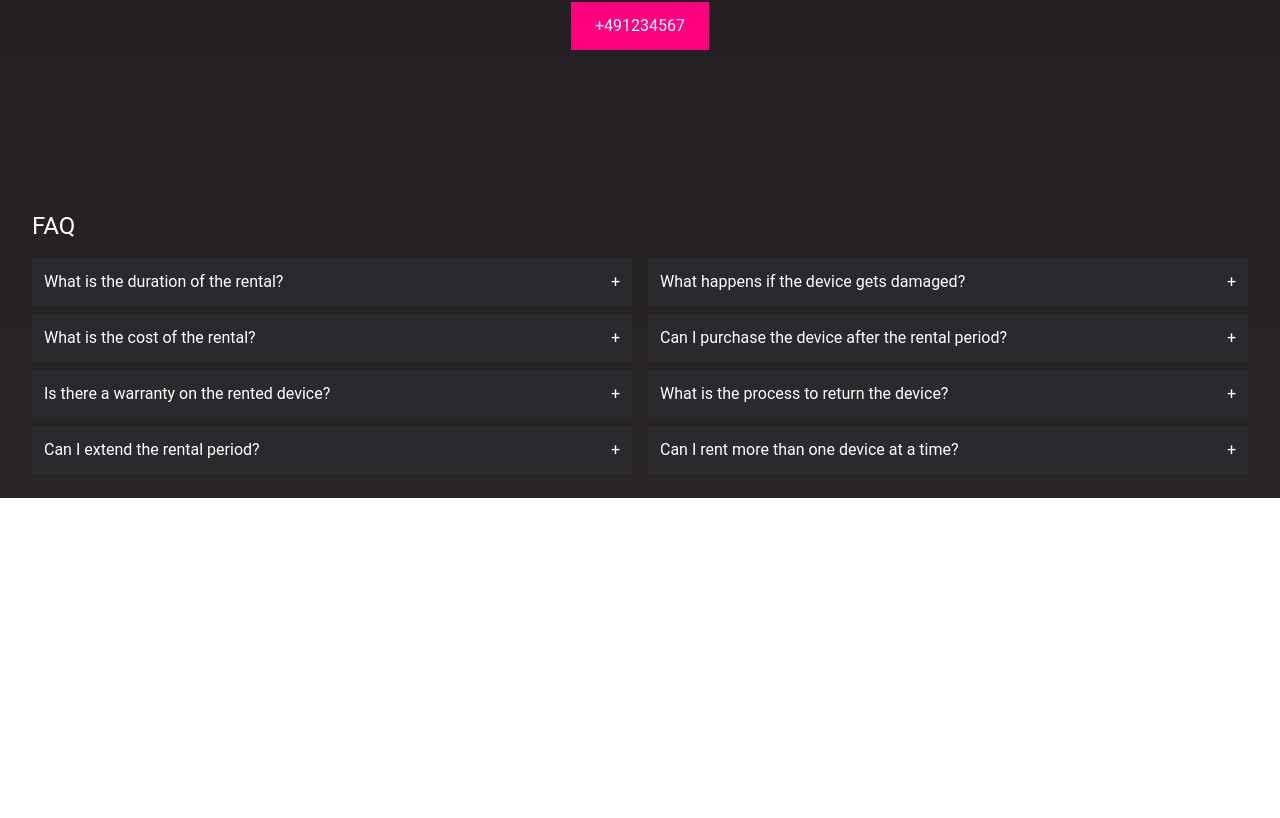
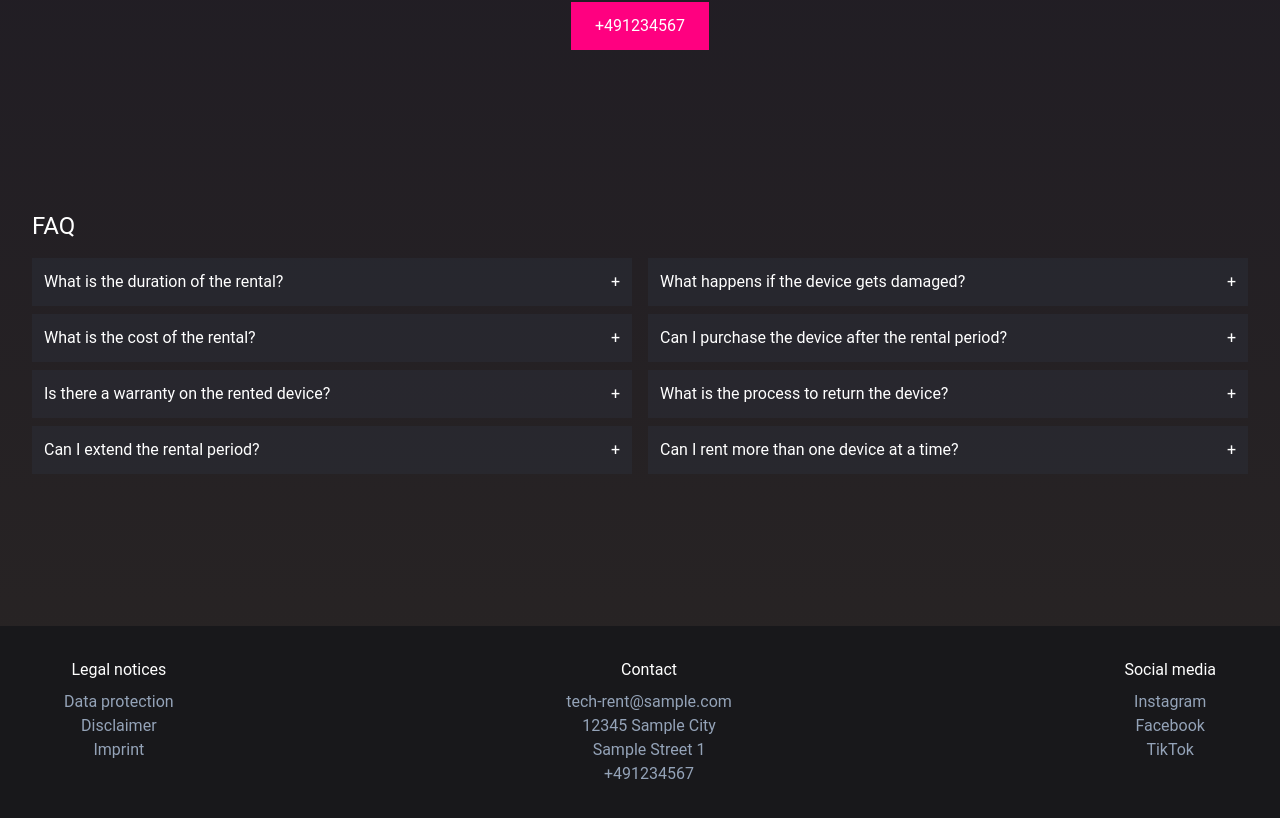
Before and after one commit to KenKindermann/TechRent, a React (Vite) app: page / in a window 1280 px wide. Shown: the part 3254-4072 px from the top of the page. Before the commit the page ends 3880 px from the top, so only its background shows below. Built offline with nearby package versions, Linux system fonts and the light colour scheme; no server answers; a web font is replaced by a local one.

Commit message:
implement footer

```diff
--- a/src/App.jsx
+++ b/src/App.jsx
@@ -14,6 +14,7 @@ import Newsletter from "./components/main/Newsletter";
 import Benefits from "./components/main/Benefits";
 import Contact from "./components/main/Contact";
 import Faq from "./components/main/Faq";
+import Footer from "./components/footer/Footer";
 
 function App() {
   return (
@@ -31,6 +32,7 @@ function App() {
       <Popup />
       <Contact />
       <Faq />
+      <Footer />
     </div>
   );
 }
--- /dev/null
+++ b/src/components/footer/Footer.jsx
@@ -0,0 +1,43 @@
+const Footer = () => {
+  return (
+    <footer className="bg-zinc-900">
+      <div className="px-16 py-8 flex flex-col gap-8 sm:flex-row justify-between text-center text-slate-400 max-w-screen-2xl m-auto">
+        <ul>
+          <li className="mb-2 text-white">Legal notices</li>
+          <li>Data protection</li>
+          <li>Disclaimer</li>
+          <li>Imprint</li>
+        </ul>
+        <ul>
+          <li className="mb-2 text-white">Contact</li>
+          <li>tech-rent@sample.com</li>
+          <li>12345 Sample City</li>
+          <li>Sample Street 1</li>
+
+          <li>+491234567</li>
+        </ul>
+        <ul>
+          <li className="mb-2 text-white">Social media</li>
+          <li>
+            <a href="https://instagram.com" target="_blank">
+              Instagram
+            </a>
+          </li>
+          <li>
+            <a href="https://facebook.com" target="_blank">
+              Facebook
+            </a>
+          </li>
+
+          <li>
+            <a href="https://tiktok.com" target="_blank">
+              TikTok
+            </a>
+          </li>
+        </ul>
+      </div>
+    </footer>
+  );
+};
+
+export default Footer;
```
